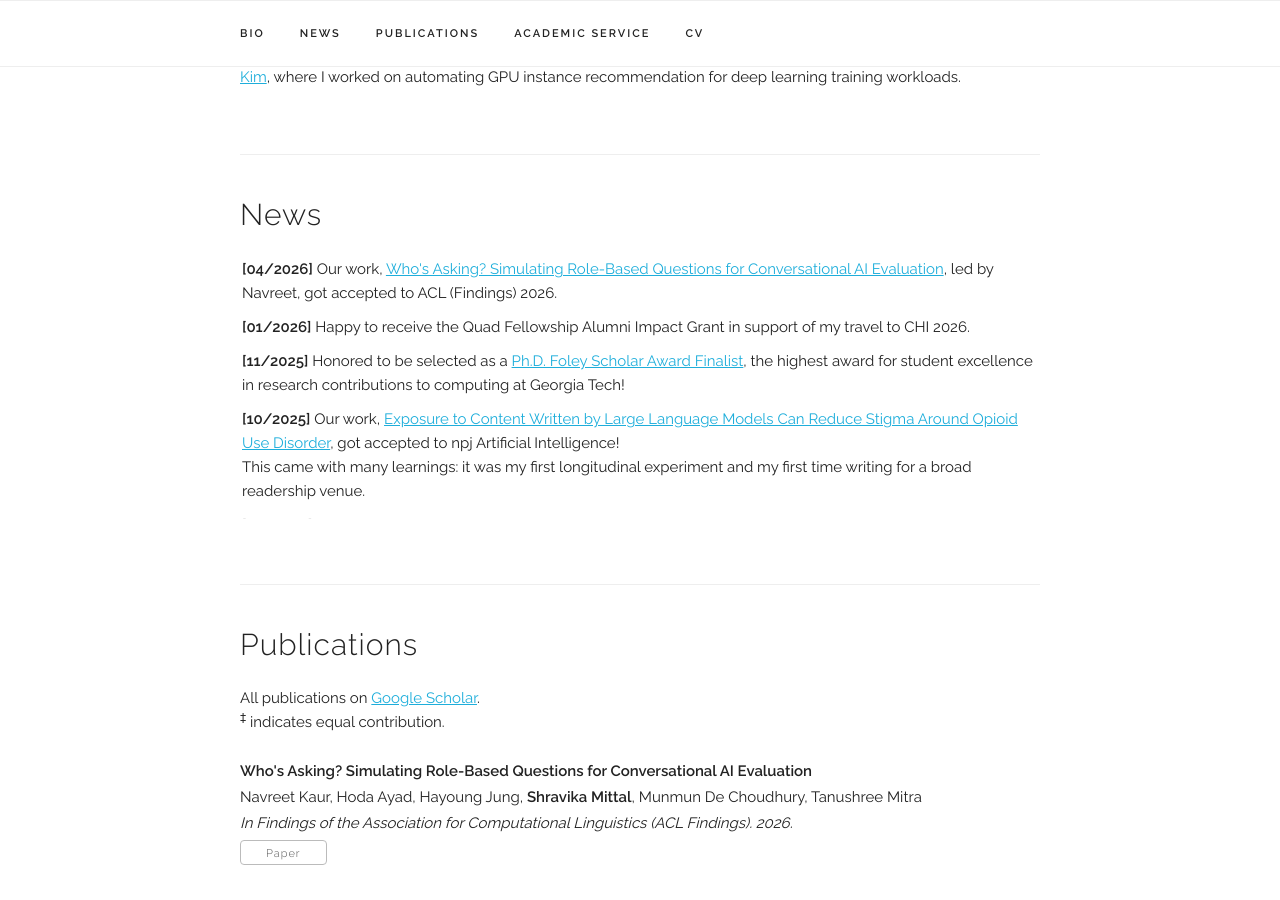
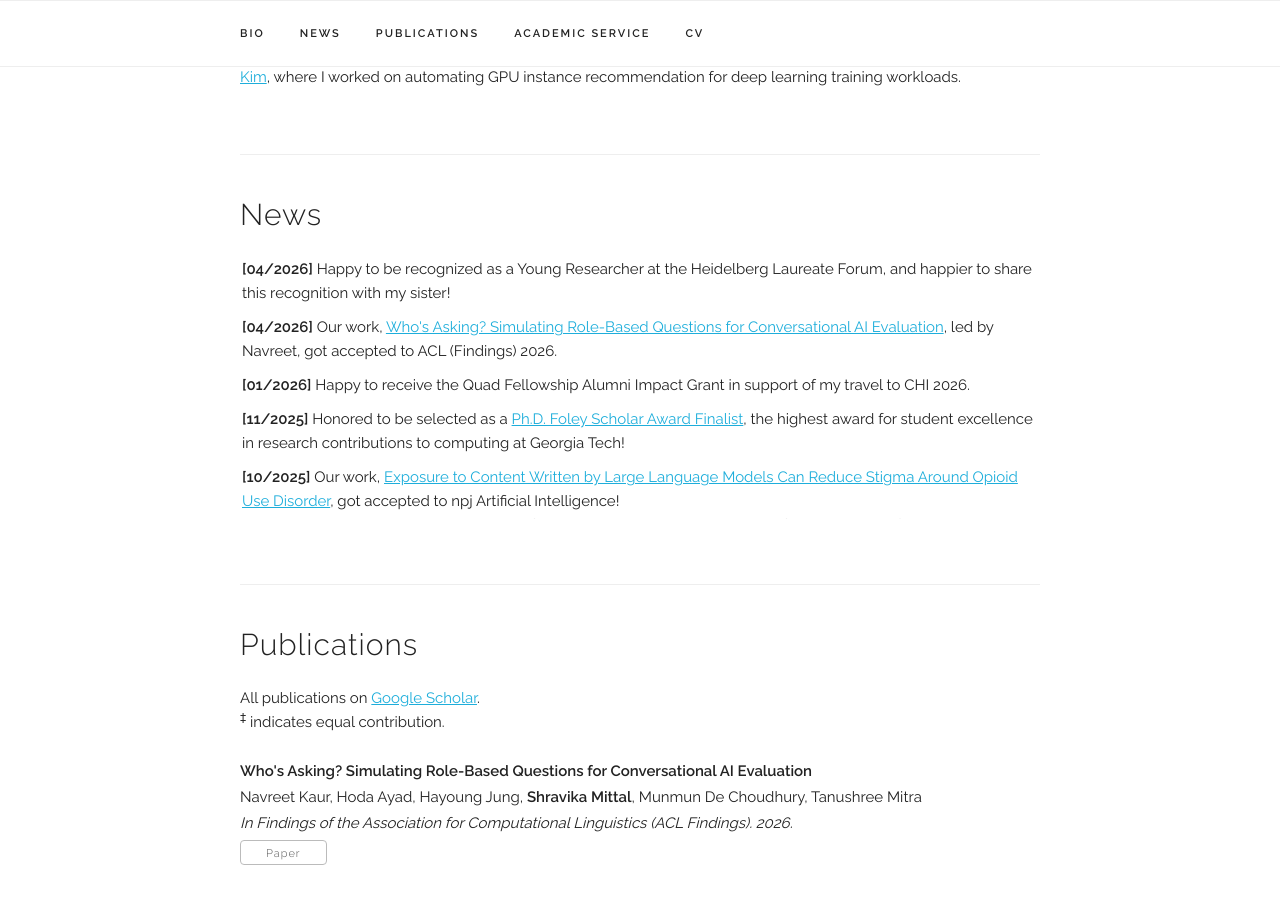
Before and after one commit to mittalshravika/mittalshravika.github.io, a Jekyll site: the page built from index.html, in a window 1280 px wide and 900 px high, scrolled down 718 px. Built offline with Jekyll 4.4.1, drawn with Linux system fonts in a browser that asks for light colours; some web fonts are replaced.

Commit message:
HLF update

```diff
--- a/index.html
+++ b/index.html
@@ -64,6 +64,12 @@ title: Home
   <h4>News</h4>
 
   <UL style="list-style-type: none; padding: 2px; overflow-y: scroll; height:260px;">
+
+    <li> <b>[04/2026]</b>
+
+      Happy to be recognized as a Young Researcher at the Heidelberg Laureate Forum, and happier to share this recognition with my sister!
+
+    </li>
 
     <li> <b>[04/2026]</b>
 
```
